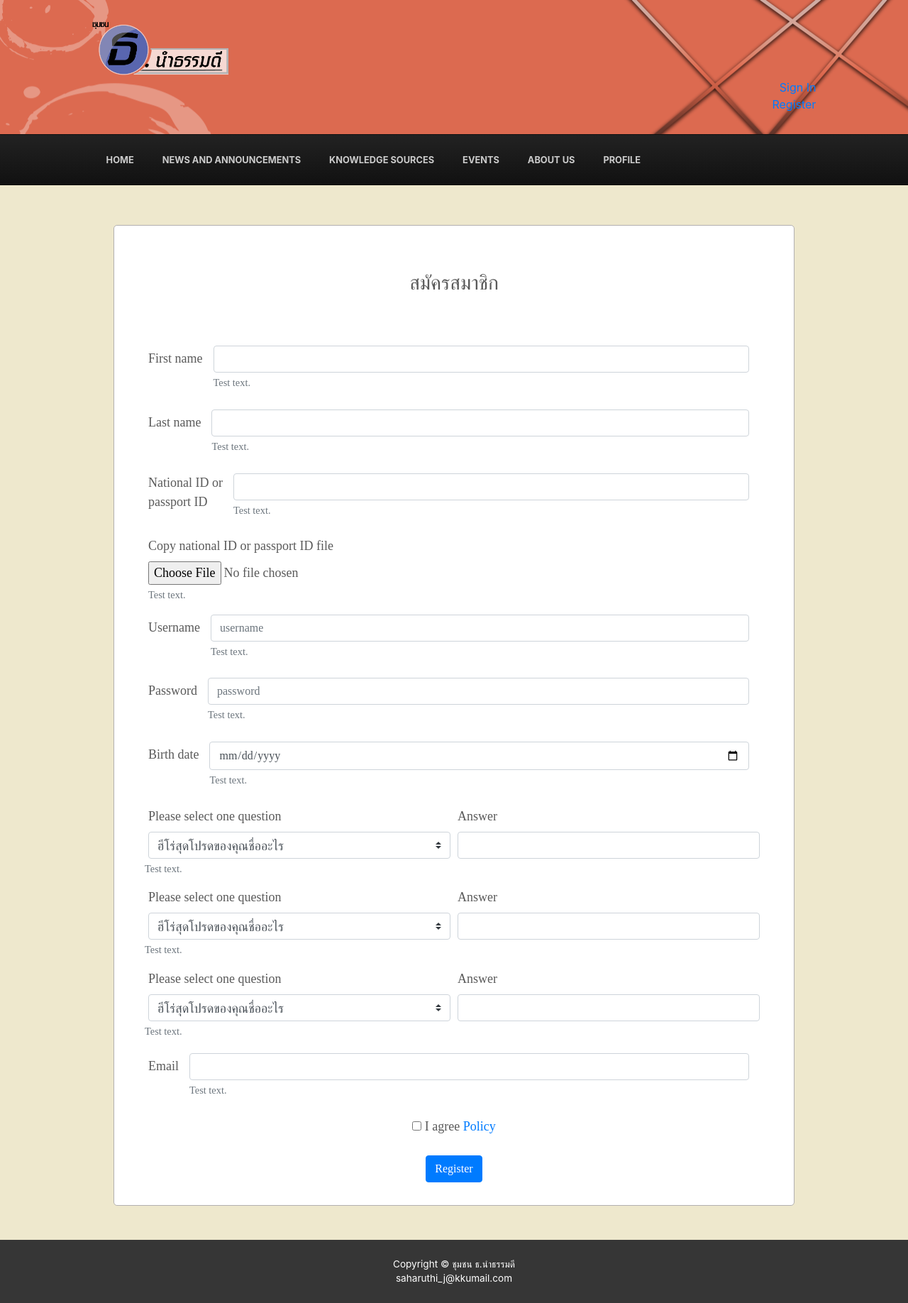
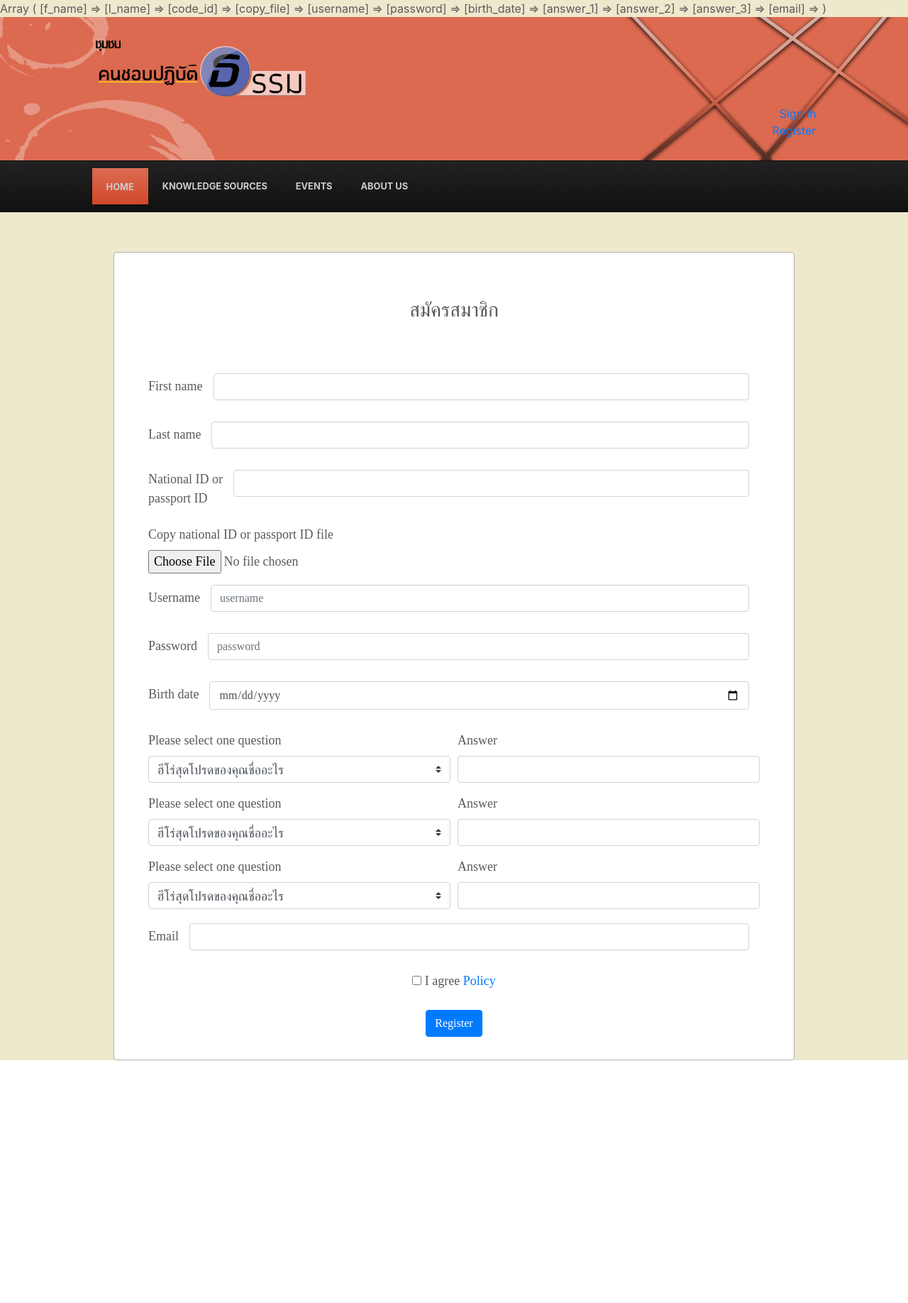
Before and after one commit to Sahamitr-coding/LoveDhamma, a PHP site: page /register.php in a window 1280 px wide. Shown: the whole page at 71% size. After the commit the page ends 1494 px from the top, so only its background shows below. Run offline with PHP 8.4, Linux system fonts and the light colour scheme; some libraries are stand-ins or nearby versions; some web fonts are replaced.

Commit message:
16-Mar-18 V1.1 Edit logo list_news(index) register_form

```diff
--- a/css/main.css
+++ b/css/main.css
@@ -150,7 +150,7 @@
    text-align: center;
 }
 .img {
-    width: 20%;
+    width: 30%;
 
 }
 .bg-coral {
--- a/register.php
+++ b/register.php
@@ -4,7 +4,6 @@
   if(isset($_POST['submit'])){
 
     $err = array(
-      "err_occurred" => 0,
       "f_name" => "",
       "l_name" => "",
       "code_id" => "",
@@ -17,24 +16,48 @@
       "answer_3" => "",
       "email" => "",
     );
-    $illegal = "#$%^&*()+=[]';,./{}|:<>?~";
+    $special_char = "* Special character is not allowed.";
+    $please_insert_i = "* Please insert information.";
+    $illegal_e = "#$%^&*()+=[]';,./{}|:<>?~";
+    $illegal_n = "#$%^&*()+=[]';,./{}|:<>?~-_";
+    $illegal = "#$%^&*()+=[]';,./{}|:<>?~@";
 
     //First name check
     if(isset($_POST['name'])){
-      if(strpbrk($_POST['name'], $illegal)){
-        $err['f_name'] = "Special character is not allowed except \'-\' or \'_\'";
+      if(strpbrk($_POST['name'], $illegal_n)){
+        $err['f_name'] = $special_char;
+      }else{
+        $err['f_name'] = $please_insert_i;
       }
+    }else{
+      $err['f_name'] = $please_insert_i;
     }
 
     //Last name check
     if(isset($_POST['surname'])){
-      if(strpbrk($_POST['surname'], $illegal)){
-        $err['l_name'] = "Special character is not allowed except \'-\' or \'_\'";
+      if(strpbrk($_POST['surname'], $illegal_n)){
+        $err['l_name'] = $special_char;
+      }else{
+        $err['l_name'] = $please_insert_i;
       }
+    }else{
+      $err['l_name'] = $please_insert_i;
     }
 
 
+    //National ID or Passport ID check
+    if(isset($_POST['code-id'])){
+      if(!preg_match('/^[1-9][0-9]*$/', $_POST['code-id'])) {
+        $err['code_id'] = $special_char;
+      }else{
+        $err['code_id'] = $please_insert_i;
+      }
+    }else{
+      $err['code_id'] = $please_insert_i;
+    }
+
     //File check
+    if(isset($_FILES['file']) && $_FILES['file']['name'] != null){
       $file = $_FILES['file'];
       $filename = $file['name'];
       $file_ext = strtolower(end(explode('.', $filename)));
@@ -47,27 +70,101 @@
             $newfilename = uniqid('', true).".".$file_ext;
             $file_name_new = $newfilename;
             $file_destination = 'uploads/'.$newfilename;
-          $sql_str = "INSERT INTO user VALUES (NULL, '$name', '$surname', '$n_id', '$file_name_new', '$username', '$password', '$birth_date', '$first_q', '$first_a', '$second_q', '$second_a', '$third_q', '$third_a')";
-          $conn->exec($sql_str);
-          move_uploaded_file($file['tmp_name'], $file_destination);
+            //$sql_str = "INSERT INTO user VALUES (NULL, '$name', '$surname', '$n_id', '$file_name_new', '$username', '$password', '$birth_date', '$first_q', '$first_a', '$second_q', '$second_a', '$third_q', '$third_a')";
+            //$conn->exec($sql_str);
+           // move_uploaded_file($file['tmp_name'], $file_destination);
+            $err['copy_file'] = "Success";
           }else{
-          $err['copy-file'] = "Too much file size";
+            $err['copy_file'] = "* Too much file size.";
           }
         }else{
-        $err['copy-file'] = "Error occured";
+          $err['copy_file'] = "* Error occured.";
         }
       }else{
-      $err['copy-file'] = "File extension should be jpg, jpeg or png";
+        $err['copy_file'] = "* File extension should be jpg, jpeg or png.";
+      }
+    }else{
+      $err['copy_file'] = "* Please insert copy national id or passport id file.";
+    }
+
+
+    //Username check
+    if(isset($_POST['username'])){
+      if(strpbrk($_POST['username'], $illegal)){
+       $err['username'] = $special_char."except \"-\" or \"_\".";
+      }else{
+        $err['username'] = $please_insert_i;
+      }
+    }else{
+      $err['username'] = $please_insert_i;
+    }
+
+
+    //Password check
+    if(isset($_POST['password'])){
+      if(strpbrk($_POST['password'], $illegal)){
+       $err['password'] = $special_char."except \"-\" or \"_\".";
+      }else{
+        $err['password'] = $please_insert_i;
+      }
+    }else{
+      $err['password'] = $please_insert_i;
     }
 
 
 
+    //Birth data check
+    if(isset($_POST['birth_date'])){
+      if(strpbrk($_POST['birth_date'], $illegal)){
+        $err['birth_date'] = "You birth date maybe wrong.";
+      }
+    }else{
+      $err['birth_date'] = "* Please insert date.";
+    }
 
+
+    //Answer1 check
+    if(isset($_POST['answer_1'])){
+      if(strpbrk($_POST['answer_1'], $illegal)){
+        $err['answer_1'] = $special_char;
+      }
+    }else{
+      $err['answer_1'] = $please_insert_i;
+    }
+
+    //Answer2 check
+    if(isset($_POST['answer_2'])){
+      if(strpbrk($_POST['answer_2'], $illegal)){
+        $err['answer_2'] = $special_char;
+      }
+    }else{
+      $err['answer_2'] = $please_insert_i;
+    }
+
+
+    //Answer3 check
+    if(isset($_POST['answer_3'])){
+      if(strpbrk($_POST['answer_3'], $illegal)){
+        $err['answer_3'] = $special_char;
+      }
+    }else{
+      $err['answer_3'] = $please_insert_i;
+    }
+
+
+    //Email
+    if(isset($_POST['email'])){
+      if(strpbrk($_POST['email'], $illegal_e)){
+        $err['email'] = $special_char;
+      }
+    }else{
+      $err['email'] = $please_insert_i;
+    }
 
 
     $name = $_POST['name'];
     $surname = $_POST['surname'];
-    $n_id = $_POST['national-id'];
+    $n_id = $_POST['code-id'];
     $username = $_POST['username'];
     $password = $_POST['password'];
     $birth_date = $_POST['birth-date'];
@@ -80,12 +177,23 @@
     $second_a = $_POST['second-answer'];
     $third_a = $_POST['third-answer'];
 
-
-
-
-
-
+    $email = $_POST['email'];
+  }else{
+    $err = array(
+      "f_name" => "",
+      "l_name" => "",
+      "code_id" => "",
+      "copy_file" => "",
+      "username" => "",
+      "password" => "",
+      "birth_date" => "",
+      "answer_1" => "",
+      "answer_2" => "",
+      "answer_3" => "",
+      "email" => "",
+    );
   }
+  print_r($err);
 
 ?>
 
@@ -94,7 +202,7 @@
 <head>
   <title>ธ.นำธรรมดี</title>
   <meta charset="utf-8">
-  <meta name="viewport" content="width=device-width, initial-scale=1, shrink-to-fit=no">
+  <meta name="viewport" content="width=device-width, initial-scale=1, shrink-to-fit"off">
   <link href="https://fonts.googleapis.com/css?family=Pattaya" rel="stylesheet">
   <link href="css/bootstrap-grid.css" rel="stylesheet">
   <link href="css/bootstrap-reboot.css" rel="stylesheet">
@@ -122,12 +230,17 @@
     <nav id="mainnav">
       <div class="width">
           <ul>
-              <li><a href="index.php">Home</a></li>
-              <li><a href="news_form.php">News and Announcements</a></li>
+              <li class="dropdown">
+                  <button class="dropbtn"><a href="index.php">Home</a></button>
+                  <div class="dropdown-content">
+                      <a href="news1.html">News and   Announcement</a>
+
+                  </div>
+
+              </li>
               <li><a href="#">Knowledge sources</a></li>
               <li><a href="#">Events</a></li>
               <li><a href="#">About us</a></li>
-              <li><a href="#">Profile</a></li>
           </ul>
           <div class="clear"></div>
         <div class="clear"></div>
@@ -143,8 +256,12 @@
         <div class="row">
           <label for="name" style="margin-top: 5px;">First name</label>
           <div class="col">
-            <input type="text" class="form-control row" name="name" id="name" aria-describedby="name-help" autocomplete="no" required >
-            <small id="name-help" class="form-text text-muted row">Test text.</small>
+            <input type="text" class="form-control row" name="name" id="name" aria-describedby="name-help" autocomplete="off"  >
+            <small id="name-help" class="form-text row" style="color: red;">
+              <?php
+                echo $err['f_name'];
+              ?>
+            </small>
           </div>
         </div>
       </div>
@@ -154,8 +271,12 @@
         <div class="row">
           <label for="surname" style="margin-top: 5px;">Last name</label>
           <div class="col">
-            <input type="text" class="form-control row" name="surname" id="surname" aria-describedby="surname-help" autocomplete="no" required>
-           <small id="surname-help" class="form-text text-muted row">Test text.</small>
+            <input type="text" class="form-control row" name="surname" id="surname" aria-describedby="surname-help" autocomplete="off">
+           <small id="surname-help" class="form-text row" style="color: red;">
+             <?php
+              echo $err['l_name'];
+             ?>
+           </small>
          </div>
         </div>
       </div>
@@ -165,8 +286,12 @@
         <div class="row">
           <label for="code-id" style="margin-top: 0px;">National ID or <br> passport ID</label>
           <div class="col">
-            <input type="text" class="form-control row" name="code-id" id="code-id" aria-describedby="code-id-help" autocomplete="no" required>
-            <small id="code-id-help" class="form-text text-muted row">Test text.</small>
+            <input type="text" class="form-control row" name="code-id" id="code-id" aria-describedby="code-id-help" autocomplete="off">
+            <small id="code-id-help" style="color: red;" class="form-text row">
+              <?php
+                echo $err['code_id'];
+              ?>
+            </small>
           </div>
         </div>
       </div>
@@ -175,8 +300,12 @@
       <div class="form-group" style="margin-top: 10px;">
         <label for="file-upload">Copy national ID or passport ID file</label>
         <input type="file" name="file" class="form-control-file" id="file-upload" aria-describedby="upload-help"
-        required>
-        <small id="upload-help" class="form-text text-muted">Test text.</small>
+        >
+        <small id="upload-help" class="form-text" style="color: red;">
+          <?php
+            echo $err['copy_file'];
+          ?>
+        </small>
       </div>
 
 
@@ -185,8 +314,12 @@
         <div class="row">
           <label for="username" style="margin-top: 5px;">Username</label>
           <div class="col">
-            <input type="text" class="form-control row" name="username" id="username" aria-describedby="username-help" placeholder="username" required>
-            <small id="username-help" class="form-text text-muted row">Test text.</small>
+            <input type="text" class="form-control row" name="username" id="username" aria-describedby="username-help" placeholder="username" autocomplete="off" >
+            <small id="username-help" class="form-text row" style="color: red;">
+              <?php
+                echo $err['username'];
+              ?>
+            </small>
           </div>
         </div>
       </div>
@@ -197,18 +330,27 @@
         <div class="row">
           <label for="password" style="margin-top: 5px;">Password</label>
           <div class="col">
-            <input type="text" class="form-control row" name="password" id="password" aria-describedby="password-help" placeholder="password" pattern="[A-Za-z0-9]{5,16}" required>
-            <small id="password-help" class="form-text text-muted row">Test text.</small>
+            <input type="password" class="form-control row" name="password" id="password" aria-describedby="password-help" placeholder="password" autocomplete="off" >
+            <small id="password-help" class="form-text row" style="color: red">
+              <?php
+                echo $err['password'];
+              ?>
+            </small>
           </div>
         </div>
       </div>
 
+      <!-- Birth date -->
       <div class="form-group">
         <div class="row">
           <label for="birth-date" style="margin-top: 5px">Birth date</label>
           <div class="col">
-            <input type="date" class="form-control row" name="birth-date" id="birth-date" aria-describedby="birth-date-help" placeholder="birth date" required>
-            <small id="birth-date-help" class="form-text text-muted row">Test text.</small>
+            <input type="date" class="form-control row" name="birth-date" id="birth-date" aria-describedby="birth-date-help" placeholder="birth date" autocomplete="off" >
+            <small id="birth-date-help" class="form-text row" style="color: red;">
+              <?php
+                echo $err['birth_date'];
+              ?>
+            </small>
           </div>
         </div>
       </div>
@@ -229,9 +371,13 @@
         <!-- First answer -->
         <div class="col-6">
           <label for="first-answer">Answer</label>
-          <input type="text" class="form-control" name="first-answer" id="first-answer" autocomplete="no" required>
+          <input type="text" class="form-control" name="first-answer" id="first-answer" autocomplete="off" >
         </div>
-        <small id="first-question-answer-help" class="form-text text-muted">Test text.</small>
+        <small id="first-question-answer-help" class="form-text" style="color: red;">
+          <?php
+            echo $err['answer_1'];
+          ?>
+        </small>
       </div>
 
       <!-- Second question and answer -->
@@ -250,9 +396,13 @@
         <!-- Second answer -->
         <div class="col-6">
           <label for="second-answer">Answer</label>
-          <input type="text" class="form-control" name="second-answer" id="second-answer" autocomplete="no" required>
+          <input type="text" class="form-control" name="second-answer" id="second-answer" autocomplete="off" >
         </div>
-        <small id="second-question-answer-help" class="form-text text-muted">Test text.</small>
+        <small id="second-question-answer-help" class="form-text" style="color: red;">
+          <?php
+            echo $err['answer_2'];
+          ?>
+        </small>
       </div>
 
       <!-- Third question -->
@@ -271,9 +421,13 @@
         <!-- Third answer -->
         <div class="col-6">
           <label for="third-answer">Answer</label>
-          <input type="text" class="form-control" name="third-answer" id="birth-date" autocomplete="no" required>
+          <input type="text" class="form-control" name="third-answer" id="third-answer" autocomplete="off" >
         </div>
-        <small id="third-question-answer-help" class="form-text text-muted">Test text.</small>
+        <small id="third-question-answer-help" class="form-text" style="color: red;">
+          <?php
+            echo $err['answer_3'];
+          ?>
+        </small>
       </div>
 
       <!-- email -->
@@ -281,8 +435,12 @@
         <div class="row">
           <label for="email" style="margin-top: 5px;">Email</label>
           <div class="col">
-            <input type="text" class="form-control row" name="email" id="email" aria-describedby="email-help" autocomplete="no" required >
-            <small id="email-help" class="form-text text-muted row">Test text.</small>
+            <input type="email" class="form-control row" name="email" id="email" aria-describedby="email-help" autocomplete="off" >
+            <small id="email-help" style="color: red;" class="form-text row" >
+              <?php
+                echo $err['email'];
+              ?>
+            </small>
           </div>
         </div>
       </div>
@@ -291,7 +449,7 @@
 
       <center>
         <!-- Agreement -->
-        <input type="checkbox" name="accept-agreement" value="1" required> I agree <a href="#" style="text-decoration: none;">Policy<a>
+        <input type="checkbox" name="accept-agreement" value="1" required> I agree <a href="#" style="text-decoration:"offne;">Policy<a>
         <br><br>
         <button id="submit" class="btn btn-primary" name="submit">Register</button>
       </center>
@@ -305,10 +463,9 @@
     <div class="font-color1"> saharuthi_j@kkumail.com </div>
   </footer>
   <!-- Script -->
-  <script src="https://code.jquery.com/jquery-3.1.1.slim.min.js" integrity="sha384-A7FZj7v+d/sdmMqp/nOQwliLvUsJfDHW+k9Omg/a/EheAdgtzNs3hpfag6Ed950n" crossorigin="anonymous"></script>
-  <script src="https://cdnjs.cloudflare.com/ajax/libs/tether/1.4.0/js/tether.min.js" integrity="sha384-DztdAPBWPRXSA/3eYEEUWrWCy7G5KFbe8fFjk5JAIxUYHKkDx6Qin1DkWx51bBrb" crossorigin="anonymous"></script>
-  <script src="https://maxcdn.bootstrapcdn.com/bootstrap/4.0.0-alpha.6/js/bootstrap.min.js" integrity="sha384-vBWWzlZJ8ea9aCX4pEW3rVHjgjt7zpkNpZk+02D9phzyeVkE+jo0ieGizqPLForn" crossorigin="anonymous"></script>
   <script type="text/javascript" src="js/jquery-3.3.1.min.js"></script>
+  <script src="https://cdnjs.cloudflare.com/ajax/libs/tether/1.4.0/js/tether.min.js" integrity="sha384-DztdAPBWPRXSA/3eYEEUWrWCy7G5KFbe8fFjk5JAIxUYHKkDx6Qin1DkWx51bBrb" crossorigin="offnymous"></script>
+  <script src="https://maxcdn.bootstrapcdn.com/bootstrap/4.0.0-alpha.6/js/bootstrap.min.js" integrity="sha384-vBWWzlZJ8ea9aCX4pEW3rVHjgjt7zpkNpZk+02D9phzyeVkE+jo0ieGizqPLForn" crossorigin="offnymous"></script>
   <script src='https://www.google.com/recaptcha/api.js'></script>
 </body>
 </html>
```
Also changed, not shown: index.php (+25 -17 lines), news_form.php (+8 -3 lines), page.php (+7 -7 lines), repassword.html (added, +46 -0 lines), success.php (added, +11 -0 lines), Img/Logo1.png, Img/Logo2.png. Lines whose indentation alone changed are shown as unchanged.
